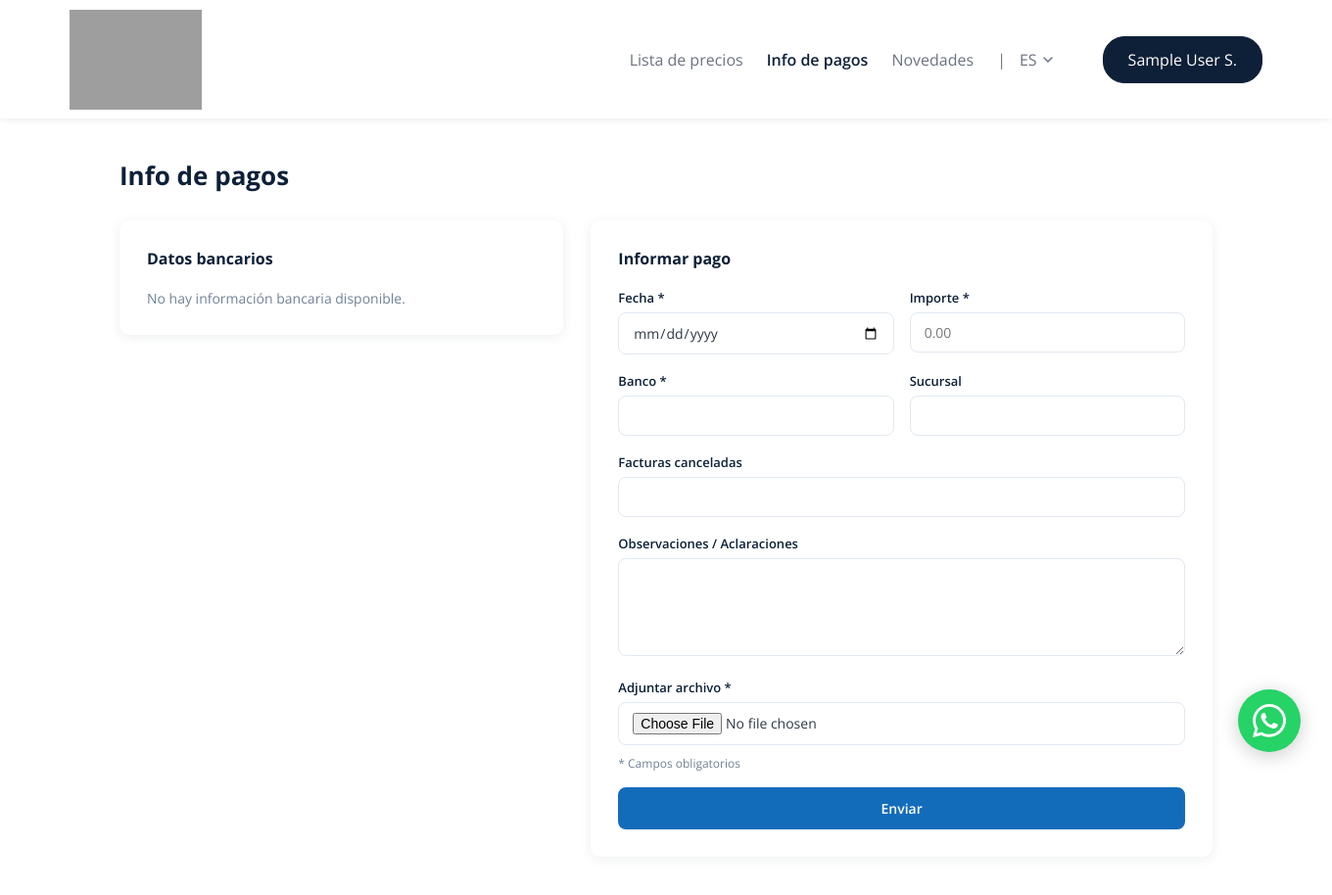
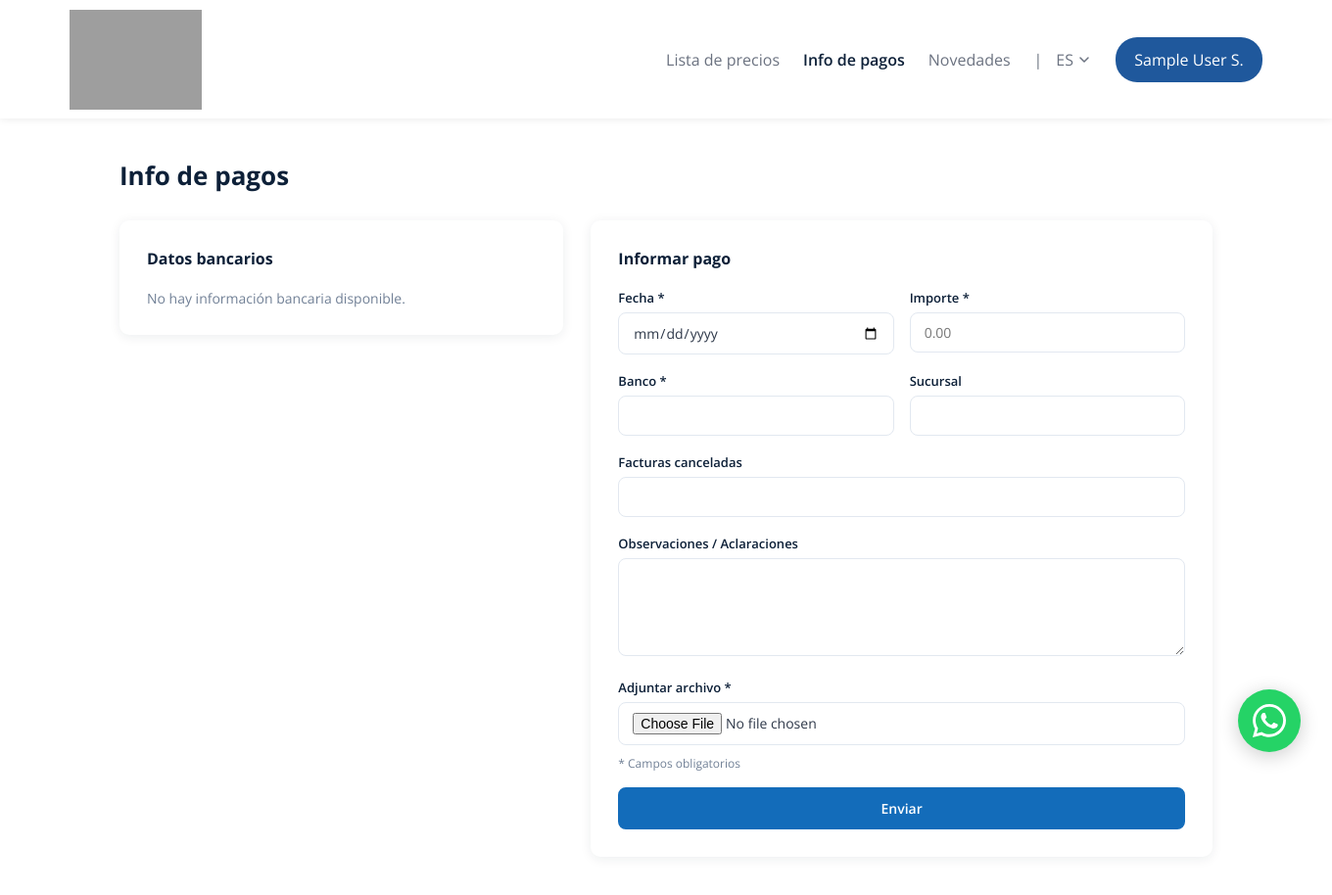
Before and after one commit to santiagoAbasto/GRANSASSO, a Laravel app: page /zona-privada/info-pagos in a window 1360 px wide. Shown: the top 914 px of the page at 98% size. Run offline with Laravel 12, Linux system fonts and the light colour scheme; the visitor is signed in with stand-in values (Sample User, id 1); data comes from the database, SQL or seed files in the repository; data that the repository does not hold is empty; style sheets or scripts are compiled from the project's sources; parts of the project's set-up code (start-up, migrations or seed data) failed here and were passed over; grey boxes are pictures that could not be loaded.

Commit message:
fix: header zona privada — botón usuario #1F589C 150px, dropdown cerrar sesión al click
Co-Authored-By: Claude Sonnet 4.6 <noreply@anthropic.com>

```diff
--- a/resources/views/web/zona-privada/layouts/app.blade.php
+++ b/resources/views/web/zona-privada/layouts/app.blade.php
@@ -68,12 +68,33 @@
         </nav>
 
         {{-- Usuario --}}
-        <form method="POST" action="{{ route('zona-privada.logout') }}" style="margin-left:24px;flex-shrink:0">
-            @csrf
-            <button type="submit" class="btn-zona-privada" style="background:#0D2038;border-color:#0D2038;color:#fff;cursor:pointer">
+        <div style="position:relative;margin-left:24px;flex-shrink:0" id="zpUserMenu">
+            <button id="zpUserBtn"
+                    style="display:flex;width:150px;padding:12px 25px;justify-content:center;align-items:center;gap:10px;box-sizing:border-box;border-radius:22px;background:#1F589C;border:none;color:#FFF;font-family:'Open Sans',sans-serif;font-size:16px;font-weight:400;line-height:normal;cursor:pointer;white-space:nowrap;overflow:hidden;text-overflow:ellipsis">
                 {{ $zpClient?->name }} {{ $zpClient?->lastname[0] ?? '' }}.
             </button>
-        </form>
+            <div id="zpUserDropdown"
+                 style="display:none;position:absolute;top:calc(100% + 8px);right:0;background:#fff;border:1px solid #E3E0E0;border-radius:10px;box-shadow:0 4px 16px rgba(0,0,0,.1);min-width:150px;z-index:500;overflow:hidden">
+                <form method="POST" action="{{ route('zona-privada.logout') }}">
+                    @csrf
+                    <button type="submit"
+                            style="width:100%;padding:12px 20px;background:none;border:none;color:#1D1E20;font-family:'Open Sans',sans-serif;font-size:14px;font-weight:400;text-align:left;cursor:pointer;white-space:nowrap">
+                        {{ __('ui.zona_privada.logout') }}
+                    </button>
+                </form>
+            </div>
+        </div>
+        <script>
+        (function(){
+            var btn = document.getElementById('zpUserBtn');
+            var dd  = document.getElementById('zpUserDropdown');
+            btn.addEventListener('click', function(e){
+                e.stopPropagation();
+                dd.style.display = dd.style.display === 'none' ? 'block' : 'none';
+            });
+            document.addEventListener('click', function(){ dd.style.display = 'none'; });
+        }());
+        </script>
 
     </div>
 </header>
```
